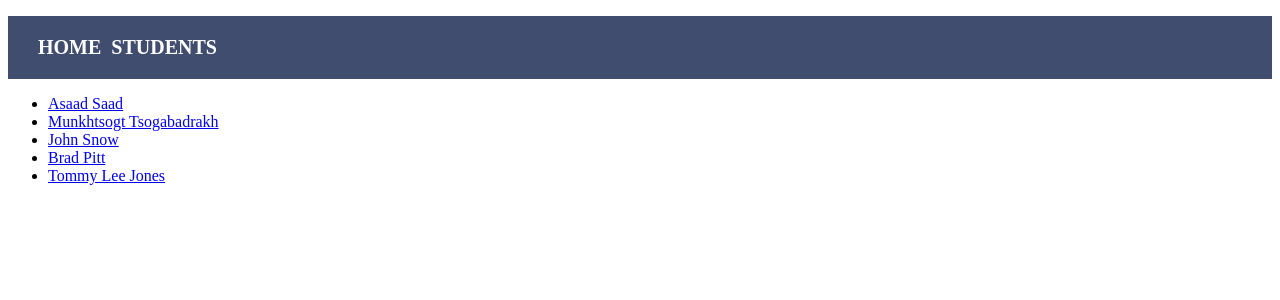
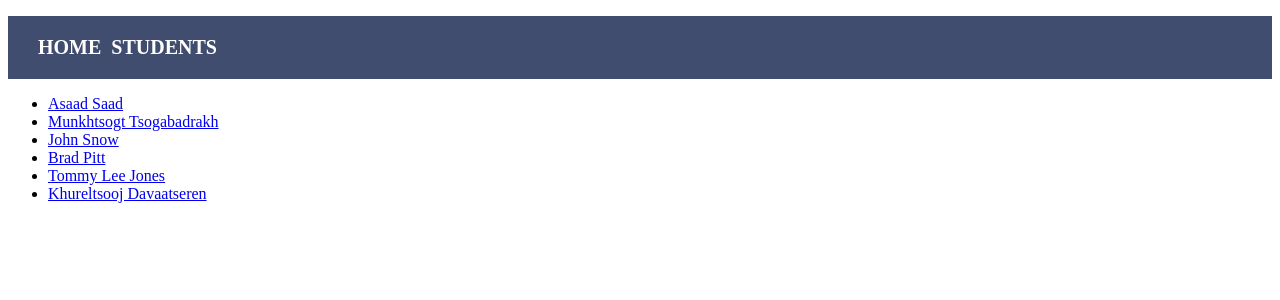
Before and after one commit to munkhtsogt/CS572, an Angular app in the folder lab13/: page /students in a window 1280 px wide. Shown: the top 300 px of the page. Built offline with nearby package versions, Linux system fonts and the light colour scheme.

Commit message:
more students are added

```diff
--- a/lab13/src/app/db.service.ts
+++ b/lab13/src/app/db.service.ts
@@ -12,6 +12,7 @@ export class DbService {
       {_id: 3, name: 'John Snow', stuID: '12346', email: 'snow@mum.edu'},
       {_id: 4, name: 'Brad Pitt', stuID: '12347', email: 'pitt@mum.edu'},
       {_id: 5, name: 'Tommy Lee Jones', stuID: '12348', email: 'jones@mum.edu'},
+      {_id: 6, name: 'Khureltsooj Davaatseren', stuID: '12349', email: 'davaatseren@mum.edu'},
     ];
   }
 }
```
